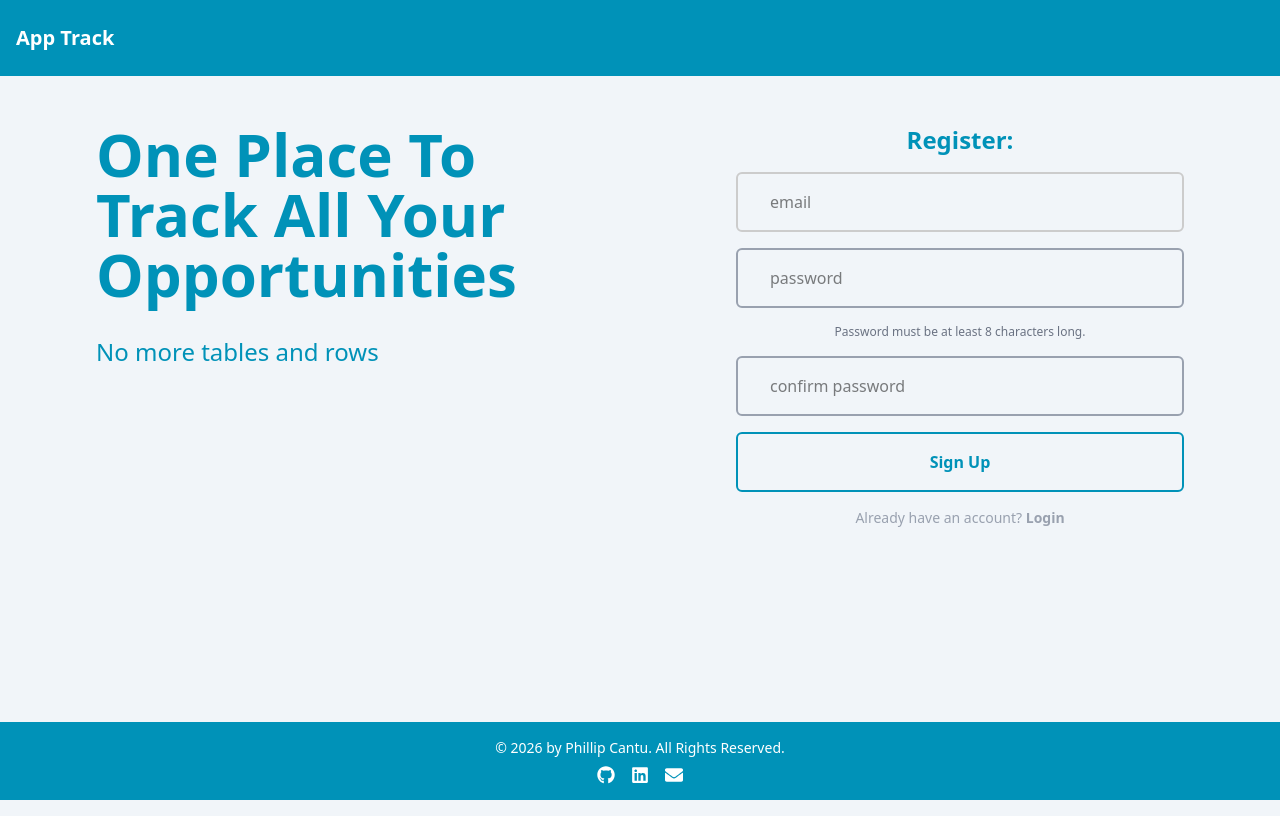
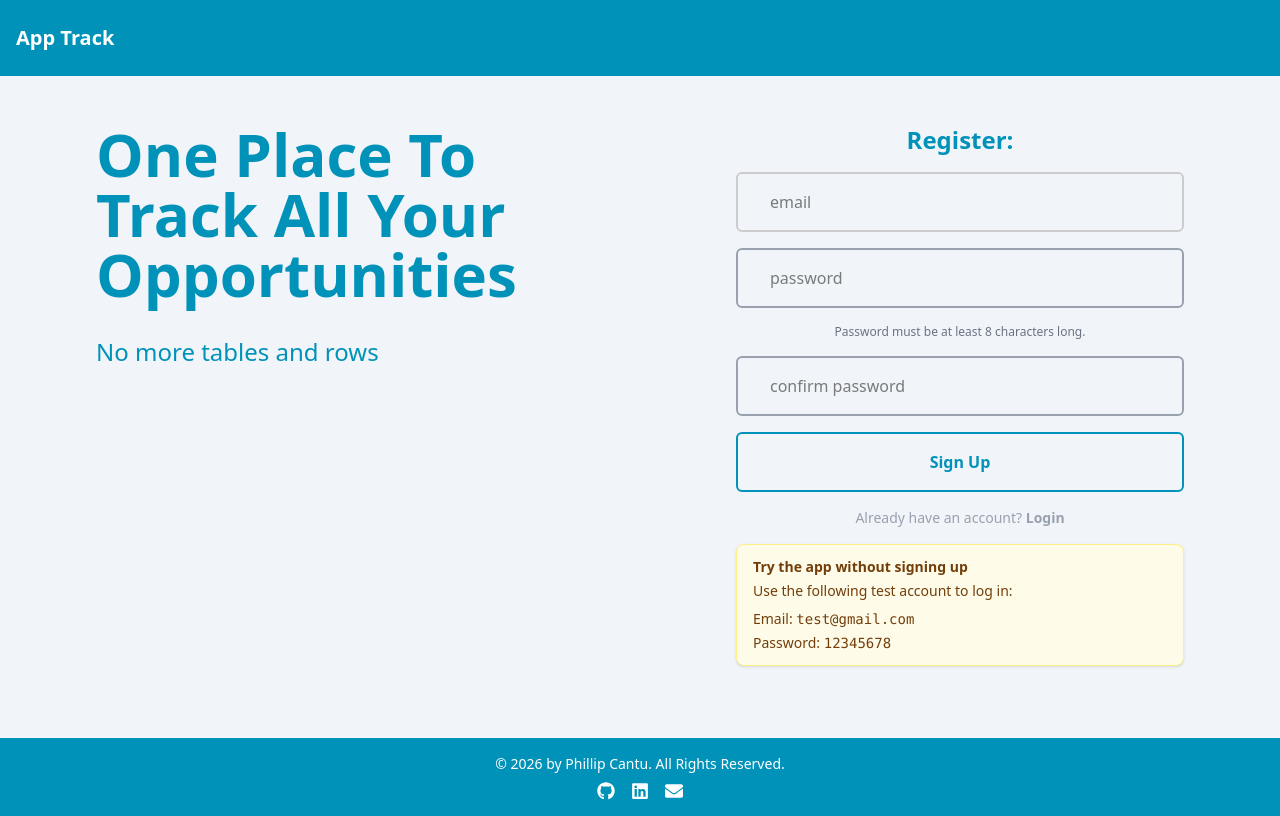
Before and after one commit to hereisphil/app-track, a React (Vite) app in the folder client/: page / in a window 1280 px wide. Built offline with nearby package versions, Linux system fonts and the light colour scheme; no server answers.

Commit message:
Added notification to Home of test account login credentials
t

```diff
--- /dev/null
+++ b/client/src/components/ui/Notification.tsx
@@ -0,0 +1,22 @@
+const Notification = () => {
+    return (
+        <div className="rounded-lg border border-yellow-200 bg-yellow-50 px-4 py-3 text-sm text-yellow-900 shadow-sm">
+            <p className="font-semibold">Try the app without signing up</p>
+            <p className="mt-1">
+                Use the following test account to log in:
+            </p>
+            <div className="mt-2 space-y-1">
+                <p>
+                    <span className="font-medium">Email:</span>{" "}
+                    <span className="font-mono">test@gmail.com</span>
+                </p>
+                <p>
+                    <span className="font-medium">Password:</span>{" "}
+                    <span className="font-mono">12345678</span>
+                </p>
+            </div>
+        </div>
+    );
+};
+
+export default Notification;
--- a/client/src/pages/Home.tsx
+++ b/client/src/pages/Home.tsx
@@ -4,6 +4,7 @@ import { useNavigate } from "react-router";
 import Hero from "../components/ui/Hero";
 import LoginForm from "../components/ui/LoginForm";
 import SignUpForm from "../components/ui/SignUpForm";
+import Notification from "../components/ui/Notification";
 import { useAuth } from "../context/AuthContext";
 
 function Home() {
@@ -67,6 +68,7 @@ function Home() {
                             onExistingAccount={handleExistingAccount}
                         />
                     )}
+                    <Notification />
                 </div>
             </div>
         </main>
```
Also changed, not shown: 2 other files (tests, documents, lock files or other folders).
